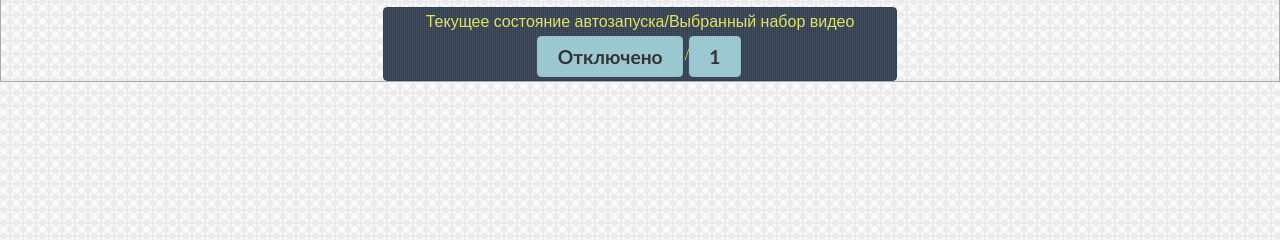
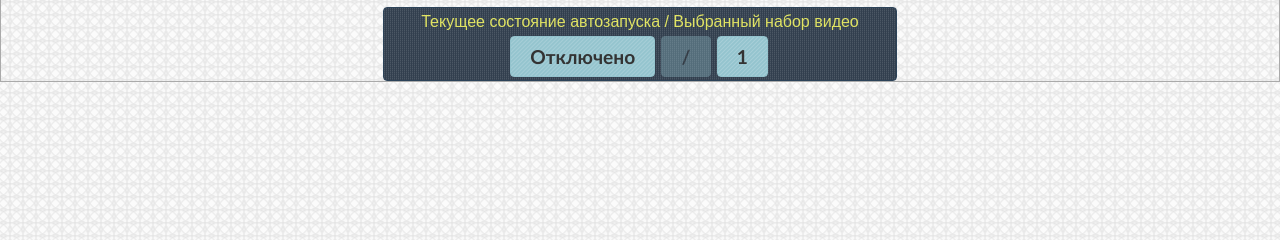
Before and after one commit to Rb2PtCl6/first_site_1, a plain HTML site: page video01-video_test_1.html in a window 1280 px wide. Shown: the part 560-800 px from the top of the page. Drawn offline with nearby package versions, Linux system fonts and the light colour scheme.

Commit message:
Update video01-video_test_1.html

```diff
--- a/video01-video_test_1.html
+++ b/video01-video_test_1.html
@@ -58,8 +58,8 @@
       <div class="text1"></div>
       <center>
         <div class="text2">
-          <div class="part1">Текущее cостояние автозапуска/Выбранный набор видео</div>
-          <div class="part2"><input type="button" value="Отключено" class="but10">/<input type="button" value="1" class="but11"></div>
+          <div class="part1">Текущее cостояние автозапуска / Выбранный набор видео</div>
+          <div class="part2"><input type="button" value="Отключено" class="but but10"> <input type="button" class="but but12" disabled value="/"> <input type="button" value="1" class=" but but11"></div>
         </div>
       </center>
     </div>
@@ -81,19 +81,16 @@
           var ww=$('body').width();
           $('body').addClass('ui-widget-content');
           $('input[type=button].inp').button();
-          $('input[type=button].but10').button();
-          $('input[type=button].but11').button();
+          $('input[type=button].but').button();
           $('div.inp1').addClass('ui-widget-header');
           $('div.text1').addClass('ui-widget-header');
           $('div.text2').addClass('ui-widget-header').addClass('ui-corner-all');
-          //$('div.text2').width(ww*0.4);
           $('div.part1').css({'text-align':'center'});
           $('div.part2').css({'text-align':'center'});
           $('.ui-widget-header').css({'font-weight':'normal'});
           $('div.text1').addClass('ui-corner-bottom');
           $('div.inp1').addClass('ui-corner-top');
           // old
-          //$('div.main').width(ww);
           $('div.player1').width('100%');
           $('div.text1').append(list1[0]);
           // size
```
